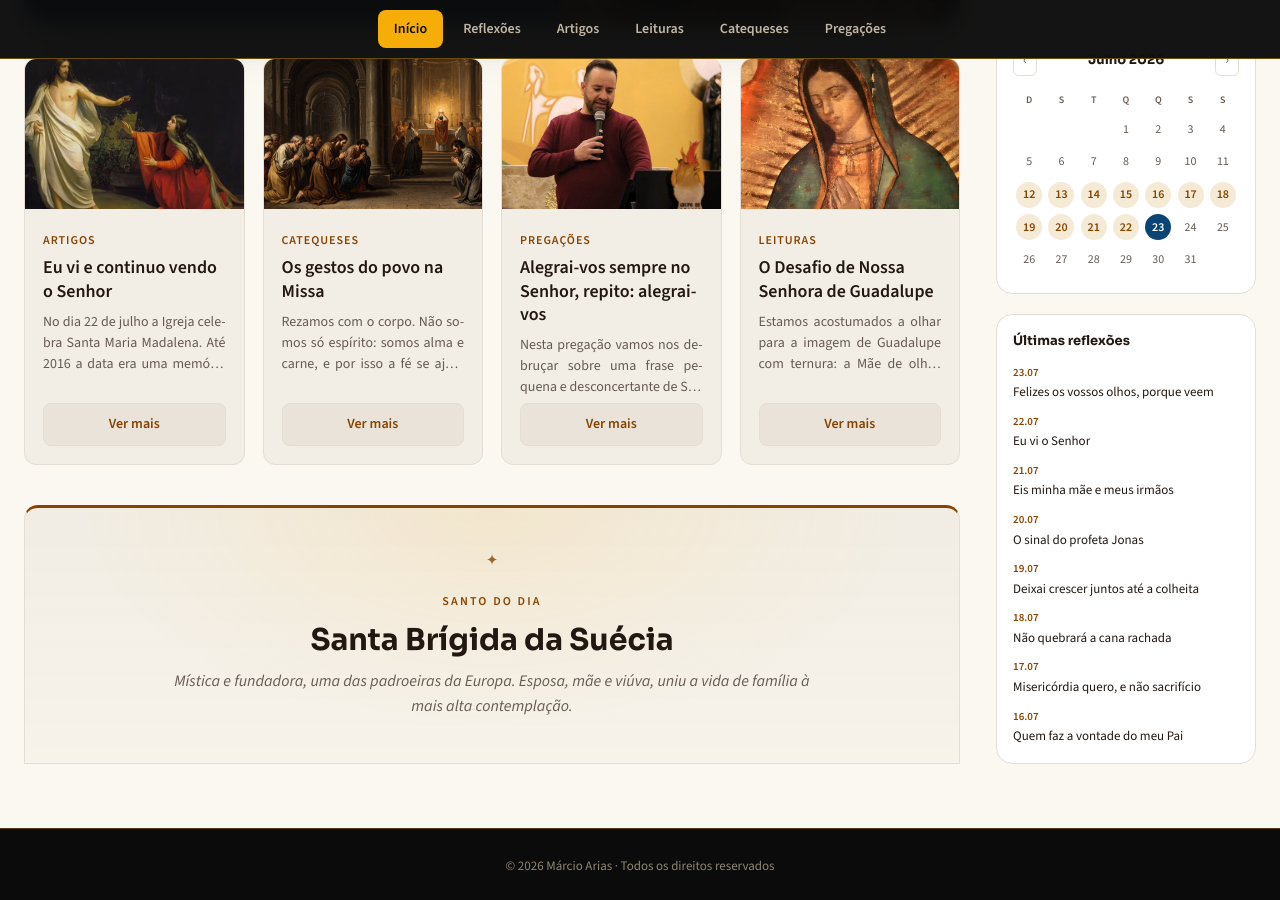
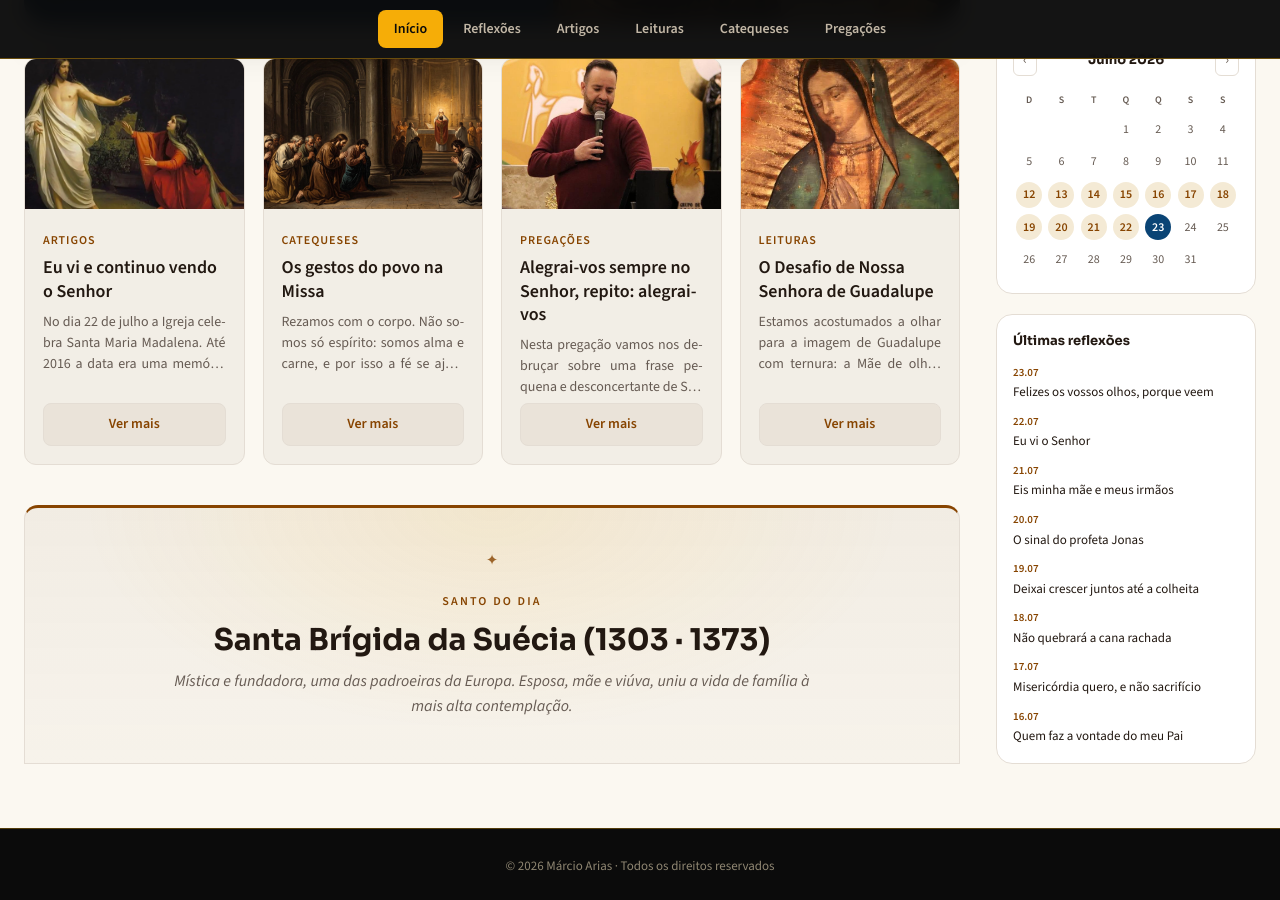
Before and after one commit to admariam/liturgiadiaria, a Jekyll site: the page built from index.html, in a window 1280 px wide and 900 px high, scrolled down 774 px. Built offline with Jekyll 4.4.1, drawn with Linux system fonts in a browser that asks for light colours.

Commit message:
Santo do dia: exibe os anos

```diff
--- a/index.html
+++ b/index.html
@@ -102,12 +102,12 @@ layout: default
 <!-- Santo do dia (mostrado via JS conforme a data real) -->
 <section class="santo-do-dia" id="santo-do-dia" style="display:none">
   <span class="santo-rotulo">Santo do dia</span>
-  <h2 class="santo-nome" id="santo-nome"></h2>
+  <h2 class="santo-nome"><span id="santo-nome"></span><span class="santo-anos" id="santo-anos"></span></h2>
   <p class="santo-frase" id="santo-frase"></p>
 </section>
 <script type="application/json" id="santos-dados">
 {% raw %}{{% endraw %}
-{% for s in site.data.santos.lista %}"{{ s.data }}": {"nome": {{ s.nome | jsonify }}, "frase": {{ s.frase | jsonify }}}{% unless forloop.last %},{% endunless %}
+{% for s in site.data.santos.lista %}"{{ s.data }}": {"nome": {{ s.nome | jsonify }}, "anos": {{ s.anos | jsonify }}, "frase": {{ s.frase | jsonify }}}{% unless forloop.last %},{% endunless %}
 {% endfor %}
 {% raw %}}{% endraw %}
 </script>
```
Also changed, not shown: other parts of index.html (+1 -0 lines).
